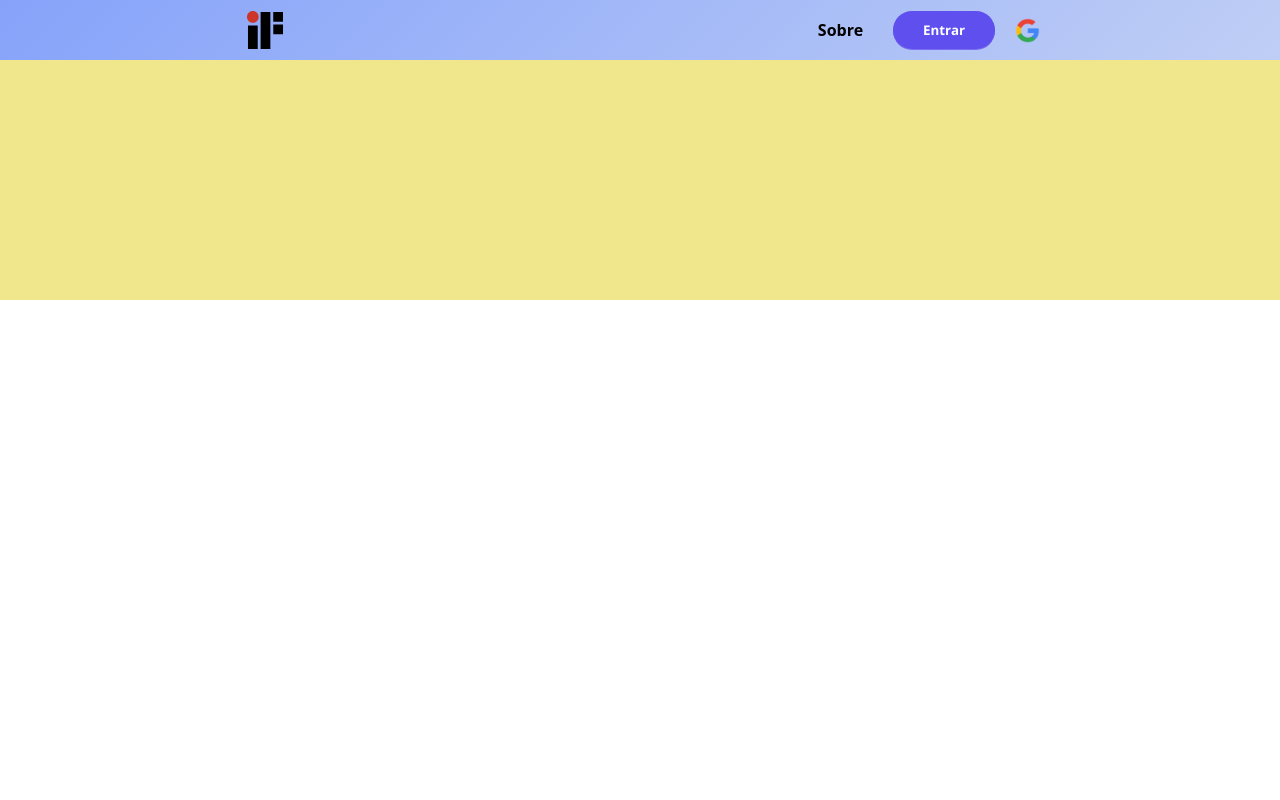
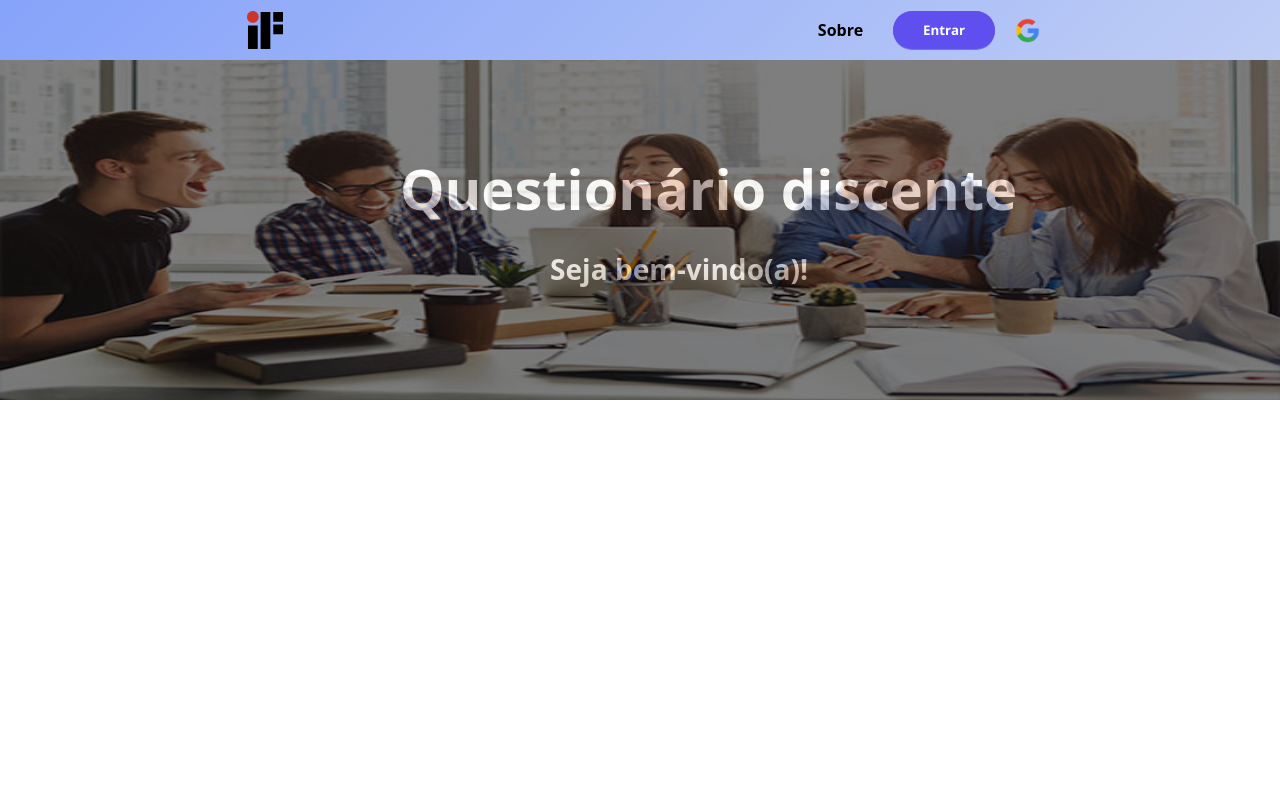
Before and after one commit to RafaelCardoso11/EAD-research-project-Angular, an Angular app: page /formulario/aluno in a window 1280 px wide. Shown: the top 800 px of the page. Built offline with nearby package versions, Linux system fonts and the light colour scheme.

Commit message:
Alterações em UserBanner

```diff
--- a/src/app/components/templates/comments-user-banner/comments-user-banner.component.html
+++ b/src/app/components/templates/comments-user-banner/comments-user-banner.component.html
@@ -1,3 +1,14 @@
 <section class="commmentsUserBanner">
+    <div class= "banner-OpacitybackgroundBlack-top">
+        <div class= "TitleBannerTop">
+            <h1> Questionário discente</h1>
+        </div>
+
+        <div class="SubtitleBannerTop">
+            <h3>Seja bem-vindo(a)!</h3>
+        </div>
+
+    </div>
+
 
 </section>
--- a/src/app/components/templates/comments-user-banner/comments-user-banner.component.scss
+++ b/src/app/components/templates/comments-user-banner/comments-user-banner.component.scss
@@ -1,5 +1,38 @@
 .commmentsUserBanner{
     width: 100%;
-    height: 300px;
-    background: khaki;
+    height: 400px;
+    background-image: url(../../../../Assets/img/A-insercaoo-do-estudante-no-mercado-de-trabalho-site.jpg);
+    background-repeat: no-repeat;
+    background-position: absolute;
+    background-size: 100% 100%;
+    z-index: 1;
 }
+
+.banner-OpacitybackgroundBlack-top{
+    width: 100%;
+    height: 400px;
+    background-color: black;
+    opacity: 0.5;
+    z-index: 2;
+}
+.TitleBannerTop{
+    font-family: 'Segoe UI';
+    font-size: 28pt;
+    color: #fff;
+    position: absolute;
+    z-index: 3;
+    top: 150px;
+    left: 400px;
+}
+
+.SubtitleBannerTop{
+    font-family: 'Segoe UI';
+    font-size: 18pt;
+    color: #fff;
+    position: absolute;
+    z-index: 3;
+    top: 250px;
+    left: 550px;
+
+
+}
--- a/src/app/components/viewTemplates/Forms/student-form/student-form.component.html
+++ b/src/app/components/viewTemplates/Forms/student-form/student-form.component.html
@@ -1,7 +1,6 @@
 <app-header></app-header>
 <app-comments-user-banner></app-comments-user-banner>
 <section class="studentForm">
-
 </section>
 
 <app-footer></app-footer>
```
Also changed, not shown: src/Assets/img/A-insercaoo-do-estudante-no-mercado-de-trabalho-site.jpg (added), src/app/components/viewTemplates/Forms/student-form/student-form.component.scss (line endings or trailing spaces).
